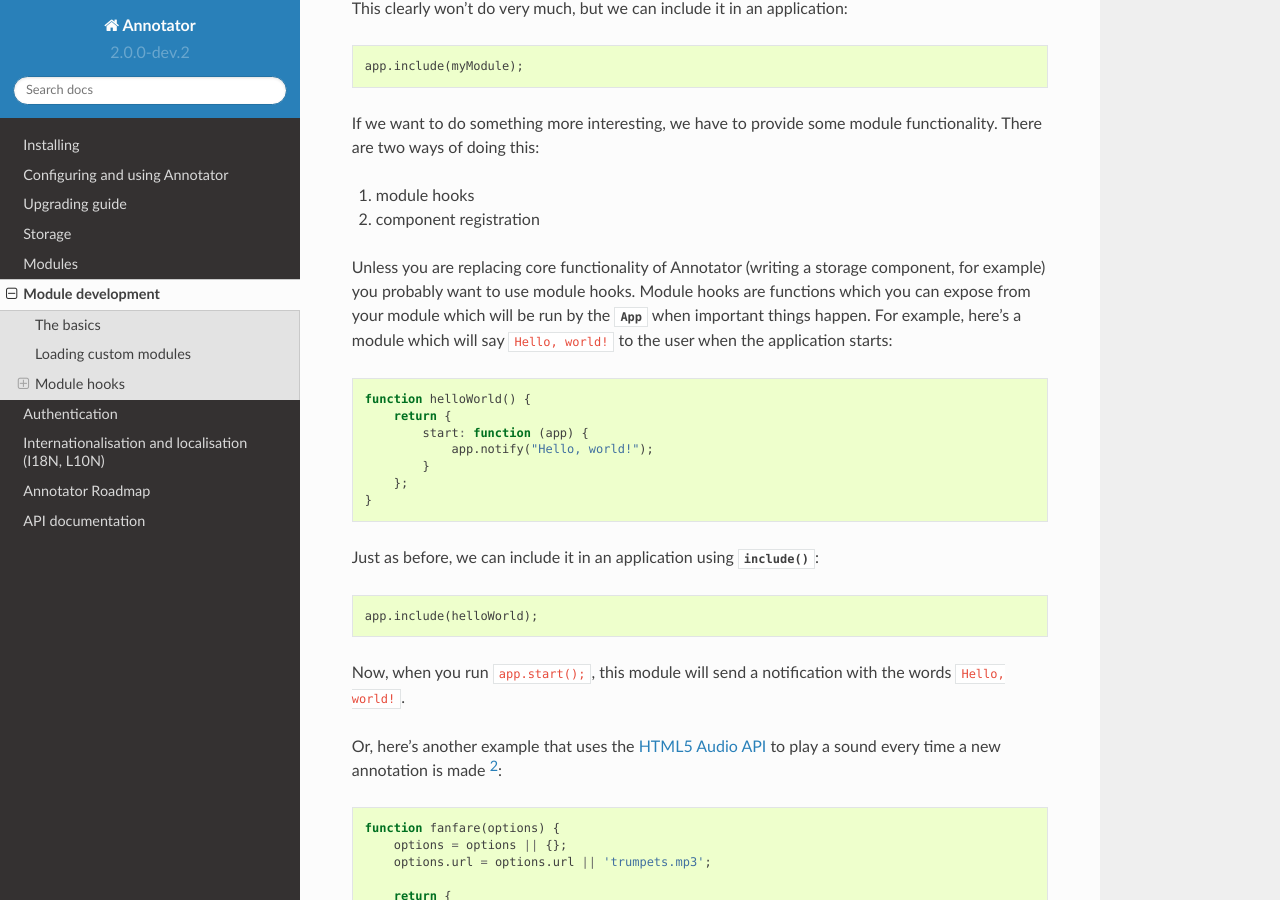
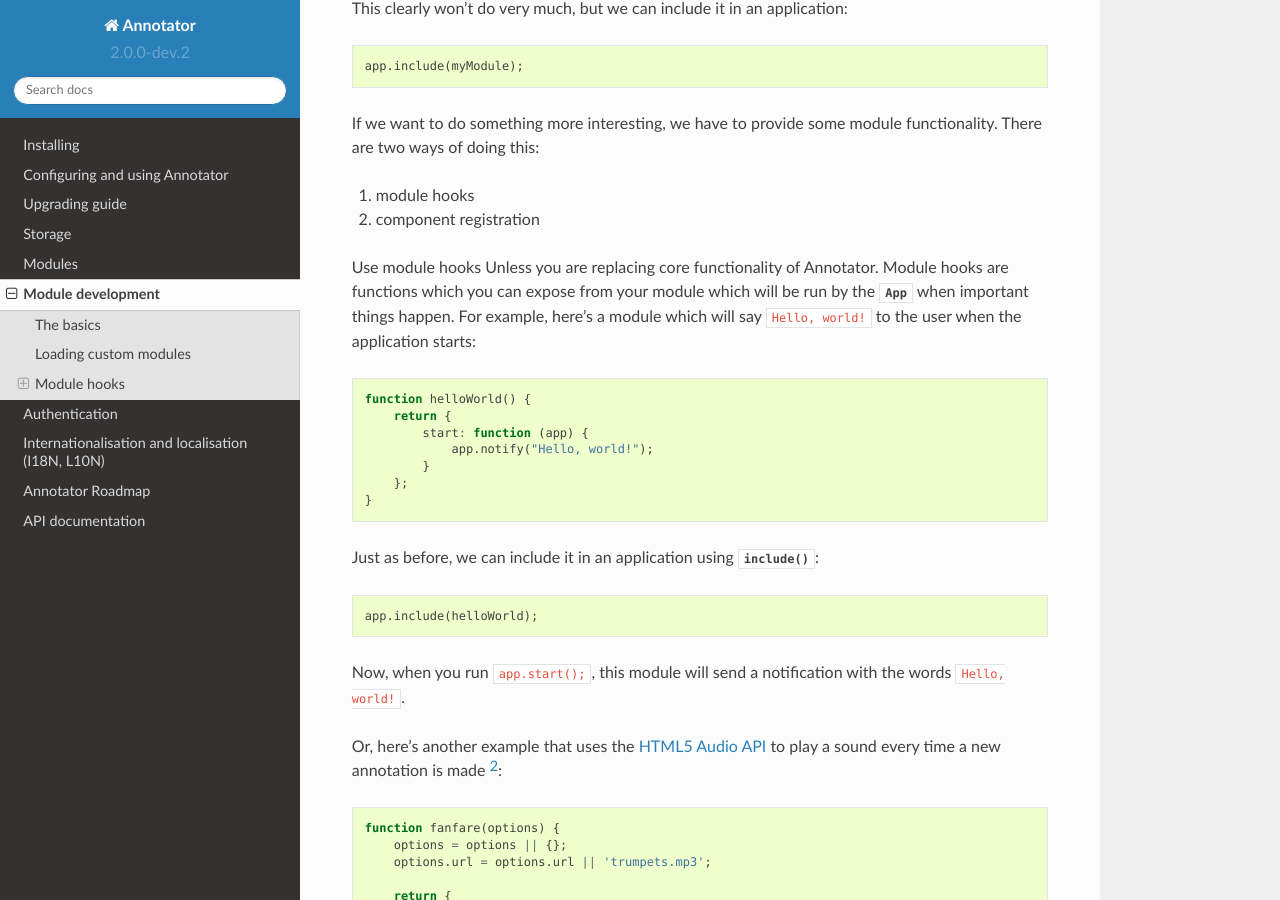
Before and after one commit to openannotation/annotator, a Sphinx documentation site: the page built from doc/module-development.rst, in a window 1280 px wide and 900 px high, scrolled down 440 px. Built offline with Sphinx 7.4.7 and the Read the Docs theme 2.0.0, drawn with Linux system fonts in a browser that asks for light colours; pages that are not in the unit, such as notebooks, are missing from menus.

Commit message:
Death to qualifiers ("probably")
Tell people what they should do and be direct.

```diff
--- a/doc/module-development.rst
+++ b/doc/module-development.rst
@@ -24,12 +24,11 @@ functionality. There are two ways of doing this:
 1. module hooks
 2. component registration
 
-Unless you are replacing core functionality of Annotator (writing a storage
-component, for example) you probably want to use module hooks. Module hooks are
-functions which you can expose from your module which will be run by the
-:class:`~annotator.App` when important things happen. For example, here's a
-module which will say ``Hello, world!`` to the user when the application
-starts::
+Use module hooks Unless you are replacing core functionality of Annotator.
+Module hooks are functions which you can expose from your module which will be
+run by the :class:`~annotator.App` when important things happen. For example,
+here's a module which will say ``Hello, world!`` to the user when the
+application starts::
 
     function helloWorld() {
         return {
```
